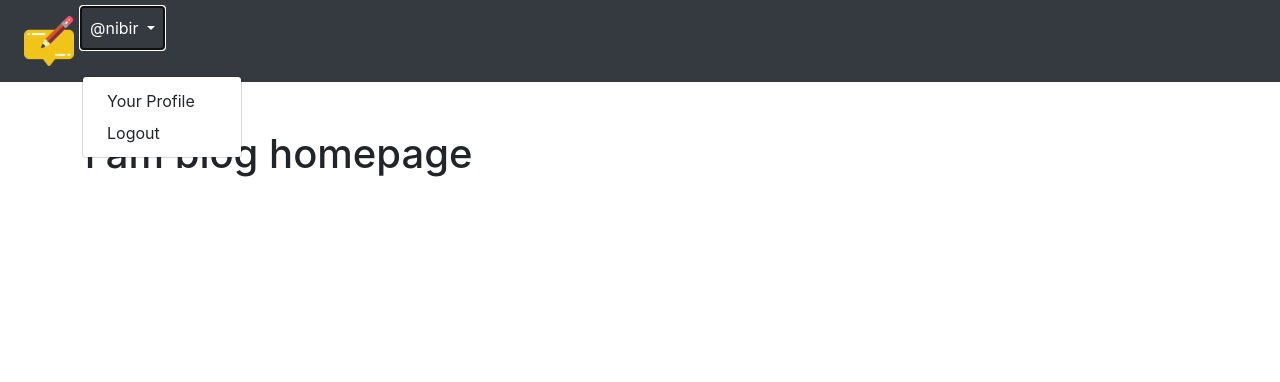
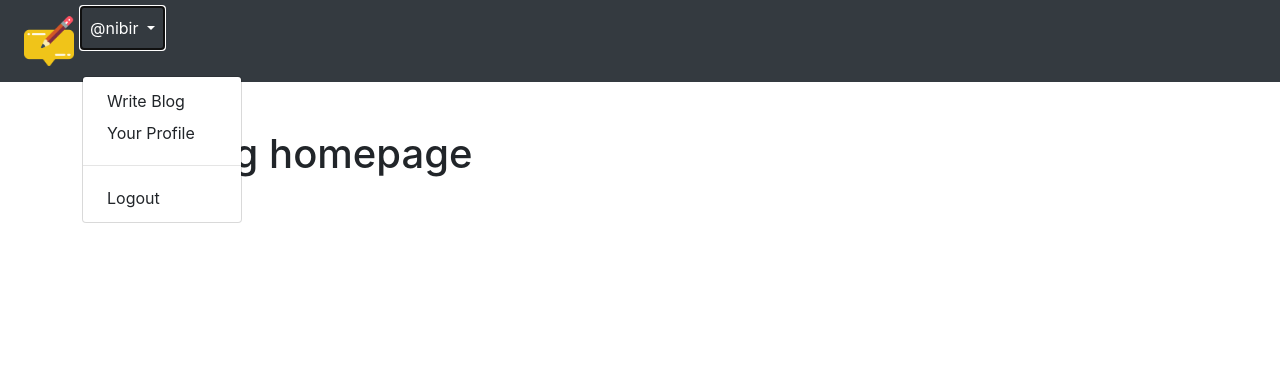
Before and after one commit to mz-nibir/Developing-A-Blog-with-Django, a Django app: page /blog/ in a window 1280 px wide, after a click that opens the changed part. Shown: the top 382 px of the page. Run offline with Django 3.2, Linux system fonts and the light colour scheme; a user stored in the database is signed in; some libraries are stand-ins or nearby versions.

Commit message:
create blog view

```diff
--- a/My_Blog_Project/App_Blog/models.py
+++ b/My_Blog_Project/App_Blog/models.py
@@ -32,3 +32,6 @@ class Like(models.Model):
     blog = models.ForeignKey(Blog, on_delete=models.CASCADE, related_name='liked_blog')
     #kon user blog ti te like diyese ta jana jabe..
     user= models.ForeignKey(User, on_delete=models.CASCADE, related_name='liker_user')
+
+    def __str__(self):
+        return self.user + "likes" + self.blog
--- a/My_Blog_Project/App_Blog/urls.py
+++ b/My_Blog_Project/App_Blog/urls.py
@@ -4,7 +4,8 @@ from App_Blog import views
 app_name= 'App_Blog'
 
 urlpatterns = [
-path('', views.blog_list, name='blog_list')
+path('', views.blog_list, name='blog_list'),
+path('write/', views.CreateBlog.as_view(), name='create_blog'),
 
 
 ]
--- a/My_Blog_Project/App_Blog/views.py
+++ b/My_Blog_Project/App_Blog/views.py
@@ -1,6 +1,16 @@
-from django.shortcuts import render
+from django.shortcuts import render, HttpResponseRedirect
+from django.views.generic import CreateView, UpdateView, ListView, View, TemplateView, DeleteView
+from App_Blog.models import Blog, Comment, Like
+from django.urls import reverse, reverse_lazy
+from django.contrib.auth.decorators import login_required
+from django.contrib.auth.mixins import LoginRequiredMixin
 
 # Create your views here.
 
 def blog_list(request):
     return render(request, 'App_Blog/blog_list.html', context={})
+
+class CreateBlog(LoginRequiredMixin, CreateView):
+    model = Blog
+    template_name = 'App_Blog/create_blog.html'
+    fields = '__all__'
--- a/My_Blog_Project/templates/base.html
+++ b/My_Blog_Project/templates/base.html
@@ -24,8 +24,9 @@
           @{{user.username}}
         </a>
         <div class="dropdown-menu">
-
+          <a class="dropdown-item" href="{% url 'App_Blog:create_blog' %}">Write Blog</a>
           <a class="dropdown-item" href="{% url 'App_Login:profile' %}">Your Profile</a>
+          <hr>
           <a class="dropdown-item" href="{% url 'App_Login:logout' %}">Logout</a>
 
 
```
Also changed, not shown: My_Blog_Project/templates/App_Blog/create_blog.html (+7 -2 lines), My_Blog_Project/db.sqlite3.
